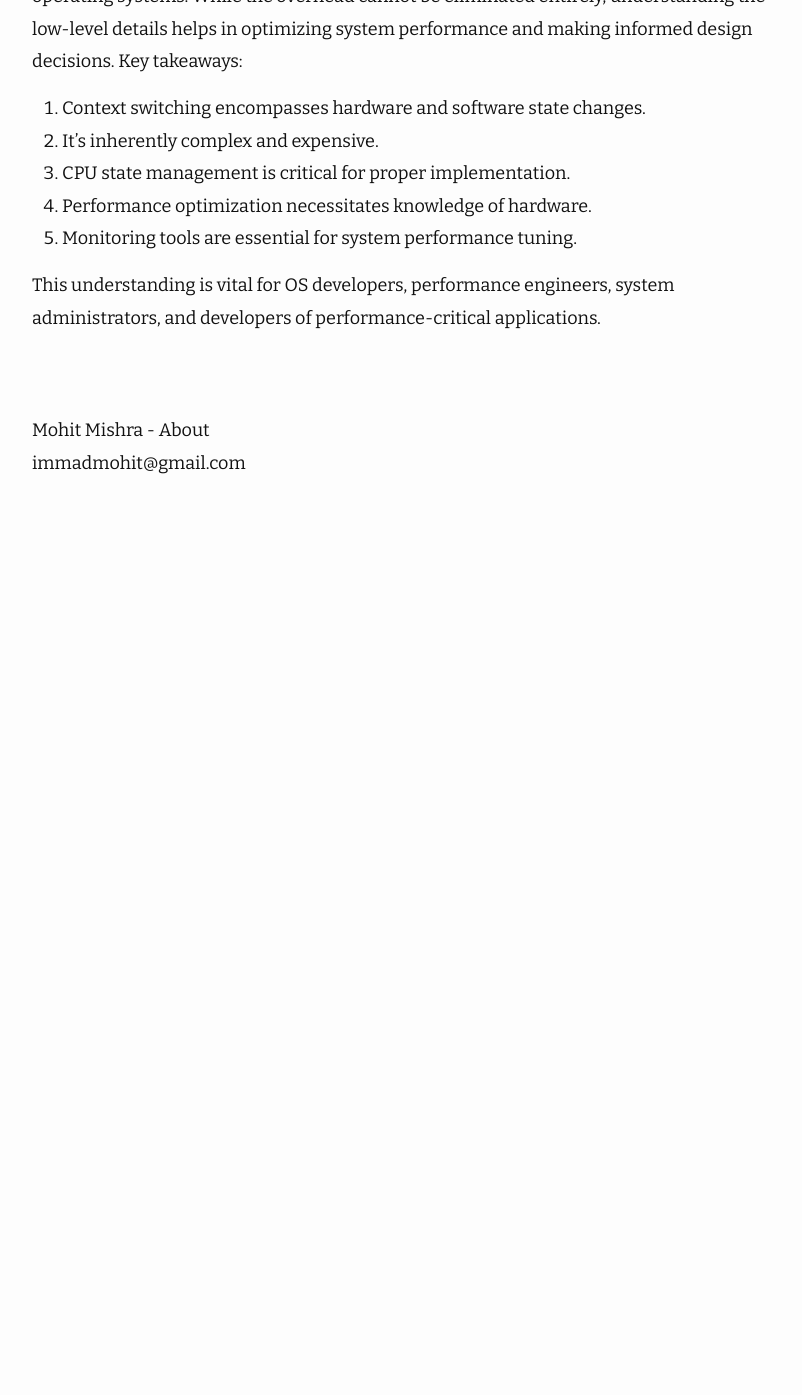
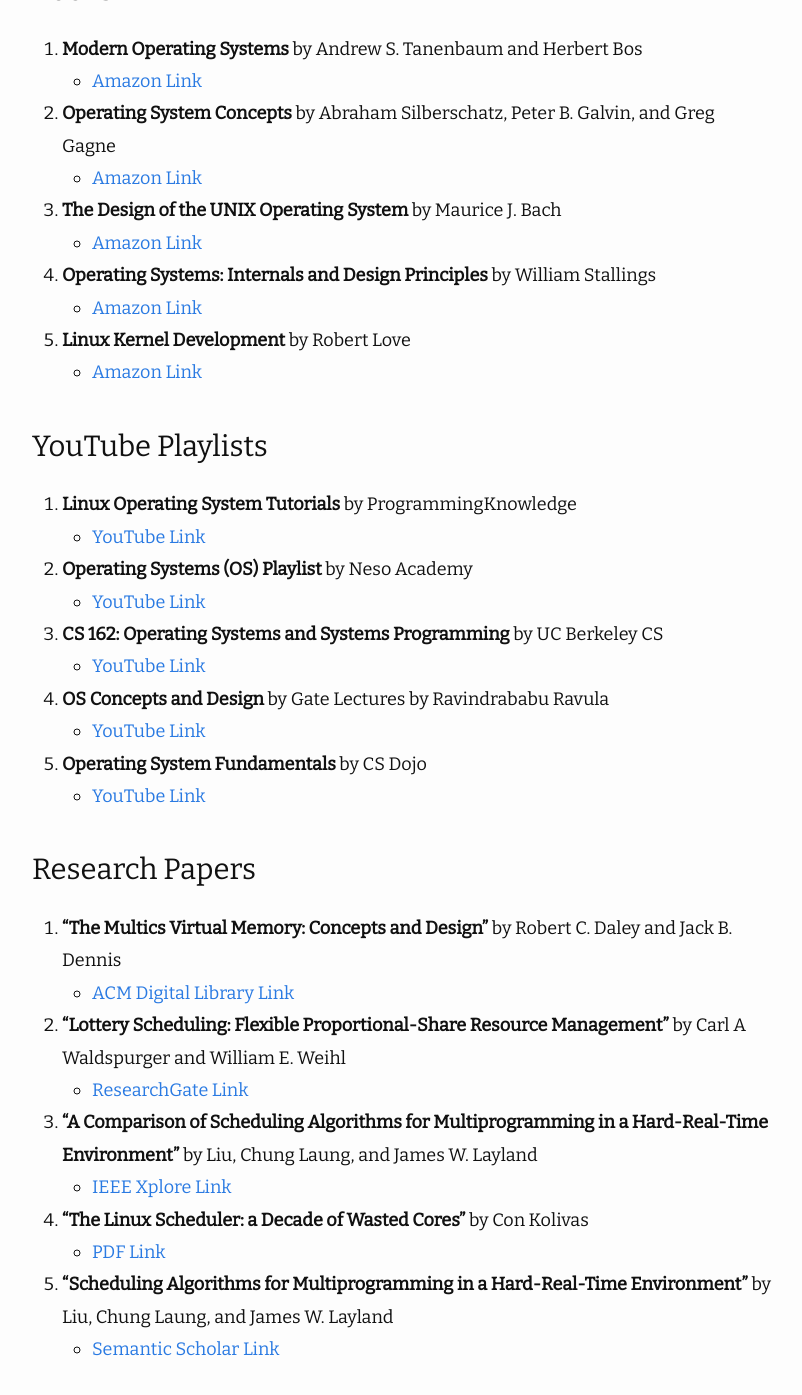
Before and after one commit to mohitmishra786/chessman, a Jekyll site: the page built from _posts/2024-11-04-Can-We-Swap-Processes-Without-a-Hitch?-Implementing-Context-Switching-to-Optimize-OS-Performance.md, in a window 1280 px wide and 1400 px high, scrolled down 27747 px. Shown: the top 1395 px of the window, without its empty margins (238-1040 px from the left). Built offline with Jekyll 4.4.1, drawn with Linux system fonts in a browser that asks for light colours; nearby versions of some CDN libraries; a script that is not in the unit is left out; before the commit the page ends 28261 px from its top, so only the background shows below that.

Commit message:
Update 2024-11-04-Can-We-Swap-Processes-Without-a-Hitch?-Implementing-Context-Switching-to-Optimize-OS-Performance.md

````diff
--- a/_posts/2024-11-04-Can-We-Swap-Processes-Without-a-Hitch?-Implementing-Context-Switching-to-Optimize-OS-Performance.md
+++ b/_posts/2024-11-04-Can-We-Swap-Processes-Without-a-Hitch?-Implementing-Context-Switching-to-Optimize-OS-Performance.md
@@ -918,6 +918,57 @@
     update_tlb_stats();
 }
 ```
+## Further Reading
+### Books
+
+1. **Modern Operating Systems** by Andrew S. Tanenbaum and Herbert Bos
+   - [Amazon Link](https://www.amazon.com/Modern-Operating-Systems-Andrew-Tanenbaum/dp/013359162X)
+
+2. **Operating System Concepts** by Abraham Silberschatz, Peter B. Galvin, and Greg Gagne
+   - [Amazon Link](https://www.amazon.com/Operating-System-Concepts-Abraham-Silberschatz/dp/1119456339)
+
+3. **The Design of the UNIX Operating System** by Maurice J. Bach
+   - [Amazon Link](https://www.amazon.com/Design-UNIX-Operating-System/dp/0132017997)
+
+4. **Operating Systems: Internals and Design Principles** by William Stallings
+   - [Amazon Link](https://www.amazon.com/Operating-Systems-Internals-Design-Principles/dp/0134670957)
+
+5. **Linux Kernel Development** by Robert Love
+   - [Amazon Link](https://www.amazon.com/Linux-Kernel-Development-Robert-Love/dp/0672329468)
+
+### YouTube Playlists
+
+1. **Linux Operating System Tutorials** by ProgrammingKnowledge
+   - [YouTube Link](https://www.youtube.com/playlist?list=PLZ66CyB1h160X8_1eZGsW4P14RqI_kZ-)
+
+2. **Operating Systems (OS) Playlist** by Neso Academy
+   - [YouTube Link](https://www.youtube.com/playlist?list=PLE7DDD91010BD588B)
+
+3. **CS 162: Operating Systems and Systems Programming** by UC Berkeley CS
+   - [YouTube Link](https://youtube.com/playlist?list=PLF2K2xZjNEf97A_uBCwEl61sdxWVP7VWC&si=d6v0Ojivm6zWDF83)
+
+4. **OS Concepts and Design** by Gate Lectures by Ravindrababu Ravula
+   - [YouTube Link](https://www.youtube.com/playlist?list=PLXXV6p_49jVmqW846O32VLwH9b04XzMnG)
+
+5. **Operating System Fundamentals** by CS Dojo
+   - [YouTube Link](https://www.youtube.com/playlist?list=PLBZBJbE_rGRVnpitdvpdY9952IsKMDNO-)
+
+### Research Papers
+
+1. **"The Multics Virtual Memory: Concepts and Design"** by Robert C. Daley and Jack B. Dennis
+   - [ACM Digital Library Link](https://dl.acm.org/doi/10.1145/362969.362976)
+
+2. **"Lottery Scheduling: Flexible Proportional-Share Resource Management"** by Carl A Waldspurger and William E. Weihl
+   - [ResearchGate Link](https://www.researchgate.net/publication/2412153_Lottery_Scheduling_Flexible_Proportional-Share_Resource_Management)
+
+3. **"A Comparison of Scheduling Algorithms for Multiprogramming in a Hard-Real-Time Environment"** by Liu, Chung Laung, and James W. Layland
+   - [IEEE Xplore Link](https://ieeexplore.ieee.org/document/1087666)
+
+4. **"The Linux Scheduler: a Decade of Wasted Cores"** by Con Kolivas
+   - [PDF Link](http://ck.kolivas.org/patches/bfs/scheduler.pdf)
+
+5. **"Scheduling Algorithms for Multiprogramming in a Hard-Real-Time Environment"** by Liu, Chung Laung, and James W. Layland
+   - [Semantic Scholar Link](https://www.semanticscholar.org/paper/Scheduling-algorithms-for-multiprogramming-in-a-Liu-Layland/04234f0f306b632d99c2928b11d07ad65c15b257)
 
 ## 13. Conclusion
 
````
